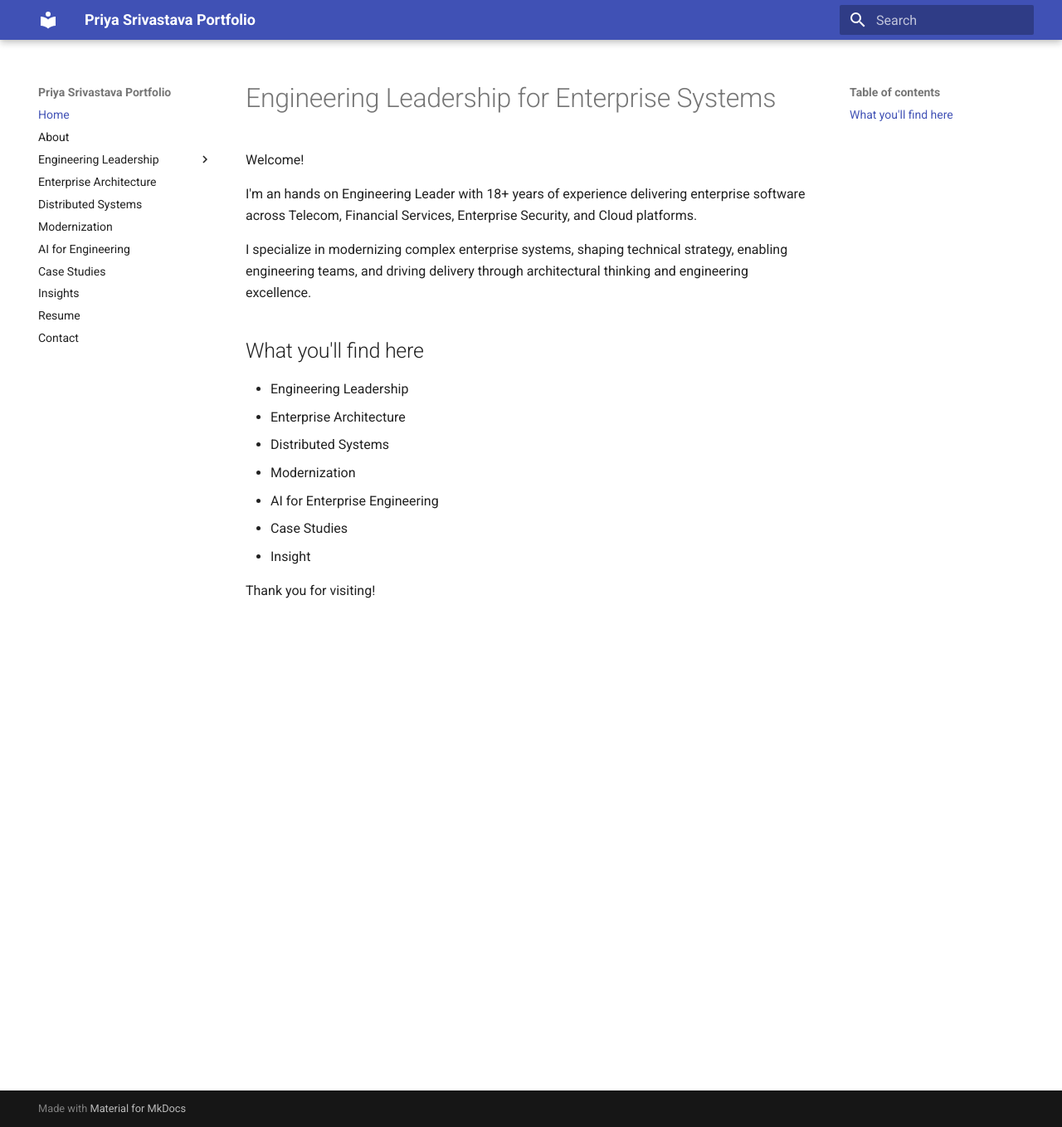
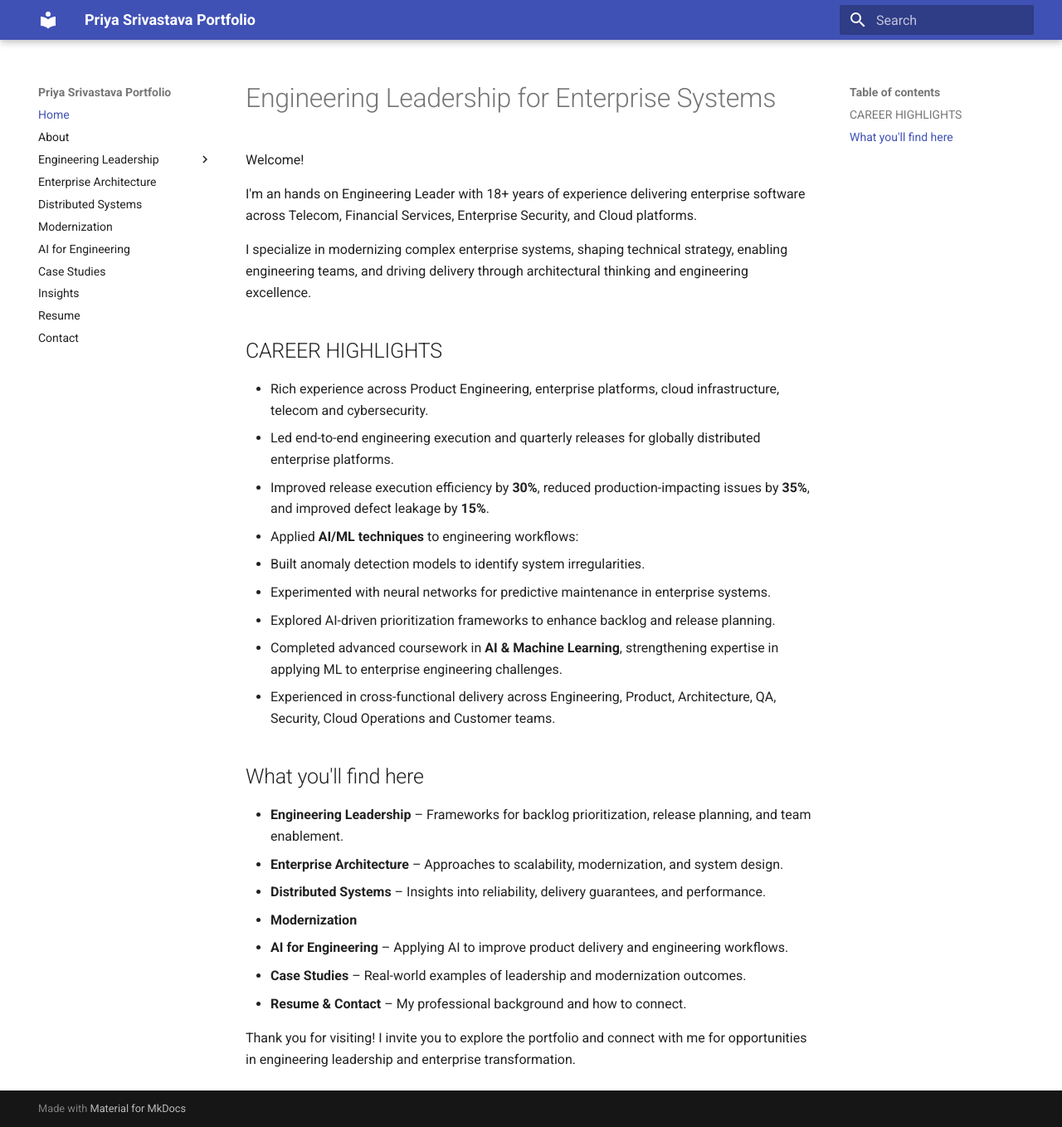
Before and after one commit to Priya-dev-public-profile/engineering-portfolio, an MkDocs documentation site: the page built from docs/index.md, in a window 1280 px wide and 1358 px high. Shown: the whole window at 83% size. Built offline with MkDocs 1.6.1 and Material for MkDocs 9.7.7, drawn with Linux system fonts in a browser that asks for light colours.

Commit message:
Enhance index.md with career highlights and sections
Added career highlights and expanded sections on engineering leadership, architecture, and AI applications.

```diff
--- a/docs/index.md
+++ b/docs/index.md
@@ -6,14 +6,26 @@ I'm an hands on Engineering Leader with 18+ years of experience delivering enter
 
 I specialize in modernizing complex enterprise systems, shaping technical strategy, enabling engineering teams, and driving delivery through architectural thinking and engineering excellence.
 
+## CAREER HIGHLIGHTS
+
+- Rich experience across Product Engineering, enterprise platforms, cloud infrastructure, telecom and cybersecurity.
+- Led end-to-end engineering execution and quarterly releases for globally distributed enterprise platforms.
+- Improved release execution efficiency by **30%**, reduced production-impacting issues by **35%**, and improved defect leakage by **15%**.
+- Applied **AI/ML techniques** to engineering workflows:
+  - Built anomaly detection models to identify system irregularities.
+  - Experimented with neural networks for predictive maintenance in enterprise systems.
+  - Explored AI-driven prioritization frameworks to enhance backlog and release planning.
+- Completed advanced coursework in **AI & Machine Learning**, strengthening expertise in applying ML to enterprise engineering challenges.
+- Experienced in cross-functional delivery across Engineering, Product, Architecture, QA, Security, Cloud Operations and Customer teams.
+
 ## What you'll find here
 
-- Engineering Leadership
-- Enterprise Architecture
-- Distributed Systems
-- Modernization
-- AI for Enterprise Engineering
-- Case Studies
-- Insight
+- **Engineering Leadership** – Frameworks for backlog prioritization, release planning, and team enablement.
+- **Enterprise Architecture** – Approaches to scalability, modernization, and system design.
+- **Distributed Systems** – Insights into reliability, delivery guarantees, and performance.
+- **Modernization**
+- **AI for Engineering** – Applying AI to improve product delivery and engineering workflows.
+- **Case Studies** – Real-world examples of leadership and modernization outcomes.
+- **Resume & Contact** – My professional background and how to connect.
 
-Thank you for visiting!
+Thank you for visiting! I invite you to explore the portfolio and connect with me for opportunities in engineering leadership and enterprise transformation.
```
